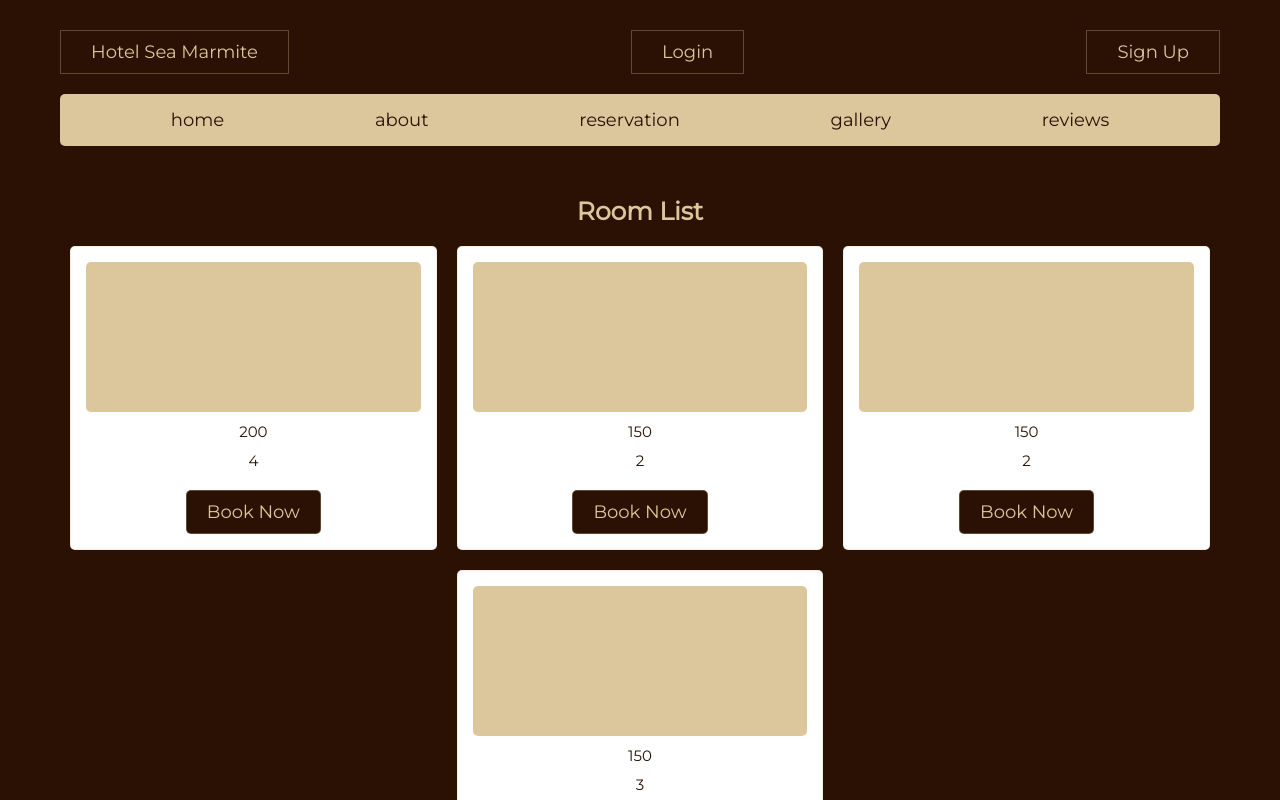
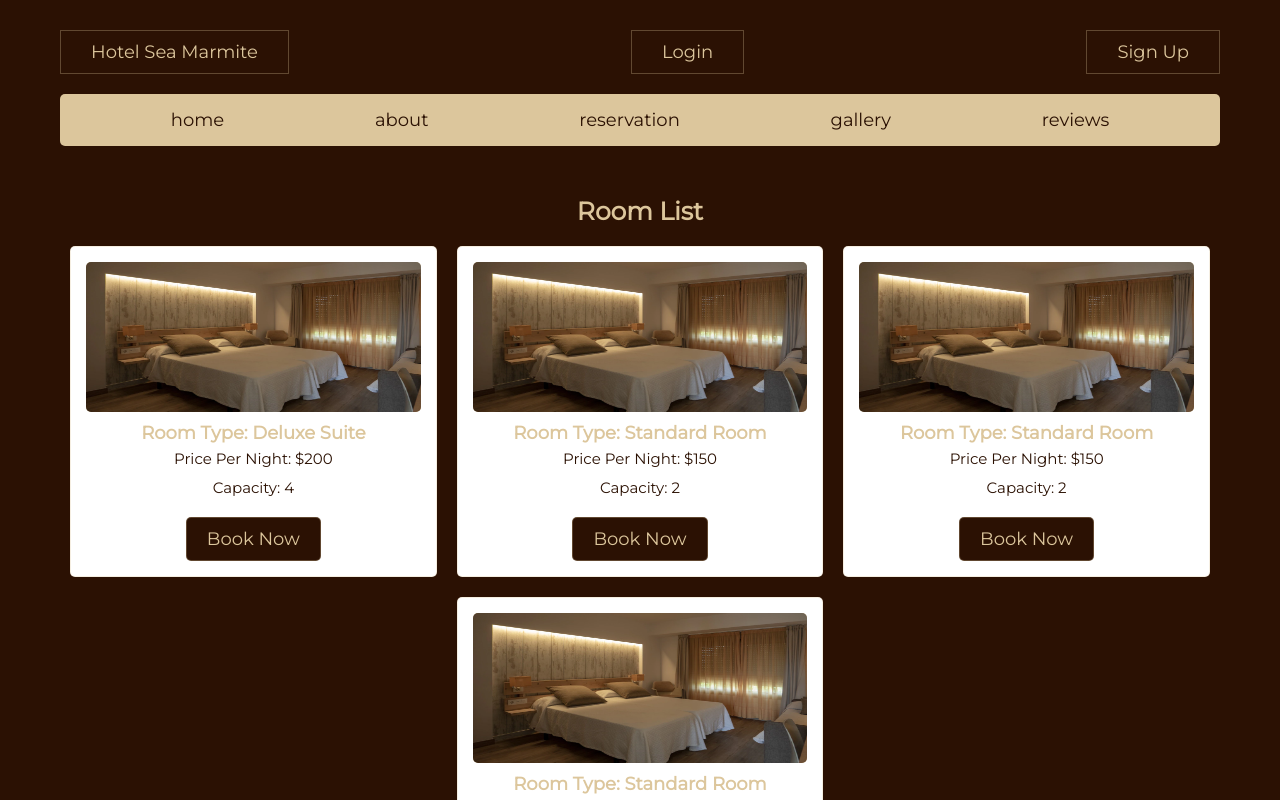
Before and after one commit to mrif449/Hotel-Management-System, a React (Create React App) app in the folder client/: page /available_rooms in a window 1280 px wide. Shown: the top 800 px of the page. Built offline with nearby package versions, Linux system fonts and the light colour scheme; no server answers.

Commit message:
Basic Debuging

```diff
--- a/client/src/views/body/allRooms.js
+++ b/client/src/views/body/allRooms.js
@@ -52,7 +52,7 @@ const RoomList = () => {
   console.log(check_in, check_out, UserId);
 
   const handleClick = (room_id) => {
-    navigate(`/room_info/:${room_id}`, {state: {check_in, check_out, UserId, room_id}});
+    navigate(`/available_rooms/${room_id}`, {state: {check_in, check_out, UserId, room_id}});
   }
 
   const handleBook = async (room_id) => {
@@ -77,12 +77,14 @@ const RoomList = () => {
           <div className="room-card" key={index}>
             <div
               className="room-image"
-              style={{ backgroundImage: "images/gallery-img-2.webp", cursor: "pointer" }}
+              style={{ cursor: "pointer" }}
               onClick={() => handleClick(room._id)}
-            ></div>
-            <h3 className="room-type">{room.roomType}</h3>
-            <p className="room-price">{room.price_per_day}</p>
-            <p className="room-price">{room.capacity}</p>
+            >
+              <img className='room-image' src="images/gallery-img-2.webp" alt="room" />
+            </div>
+            <h3 className="room-type">Room Type: {room.room_type}</h3>
+            <p className="room-price">Price Per Night: ${room.price_per_day}</p>
+            <p className="room-price">Capacity: {room.capacity}</p>
             <button className="book-button" onClick={() => handleBook(room._id)}>Book Now</button>
           </div>
         ))}
--- a/client/src/views/body/home-page/home-page.js
+++ b/client/src/views/body/home-page/home-page.js
@@ -13,7 +13,7 @@ const HomePageComponent = ({User}) => {
             <HomeComponent />
             <AboutComponent />
             <ServicesComponent />
-            <ReservationComponent UserId={User._id}/>
+            <ReservationComponent User={User}/>
             <GalleryComponent />
             <FeedbackComponent />
             <FeedbackFormComponent User={User}/>
--- a/client/src/views/body/home-page/reservation.js
+++ b/client/src/views/body/home-page/reservation.js
@@ -1,7 +1,7 @@
 import React, {useState} from "react";
 import { useNavigate } from "react-router-dom";
 
-const ReservationComponent = ({UserId}) => {
+const ReservationComponent = ({User}) => {
 
   const [check_in, setCheckIn] = useState("");
   const [check_out, setCheckOut] = useState("");
@@ -9,8 +9,8 @@ const ReservationComponent = ({UserId}) => {
 
   const handleSubmit = (e) => {
     e.preventDefault();
-    if (UserId) {
-      navigate(`/available_rooms`, {state: {check_in, check_out, UserId}});
+    if (User) {
+      navigate(`/available_rooms`, {state: {check_in, check_out, UserId: User._id}});
     }
     else{
       window.alert("Please login to continue");
--- a/client/src/views/body/roomInfo.js
+++ b/client/src/views/body/roomInfo.js
@@ -15,7 +15,7 @@ const RoomInfo = () => {
     console.log(check_in, check_out, UserId, room_id);
 
     useEffect(() => {
-        fetch(`/api/room/:${room_id}`)
+        fetch(`/api/available_rooms/:${room_id}`)
             .then(res => res.json())
             .then(data => {
                 console.log(data);
@@ -44,7 +44,7 @@ const RoomInfo = () => {
     return (
         <div className="room-info-container">
             <div className="room-image">
-            <img src="images/gallery-img-2.webp" alt="room" />
+                <img src="images/gallery-img-2.webp" alt="room" />
             </div>
             <div className="room-details">
                 <h2 className="room-name">{room.room_type}</h2>
```
